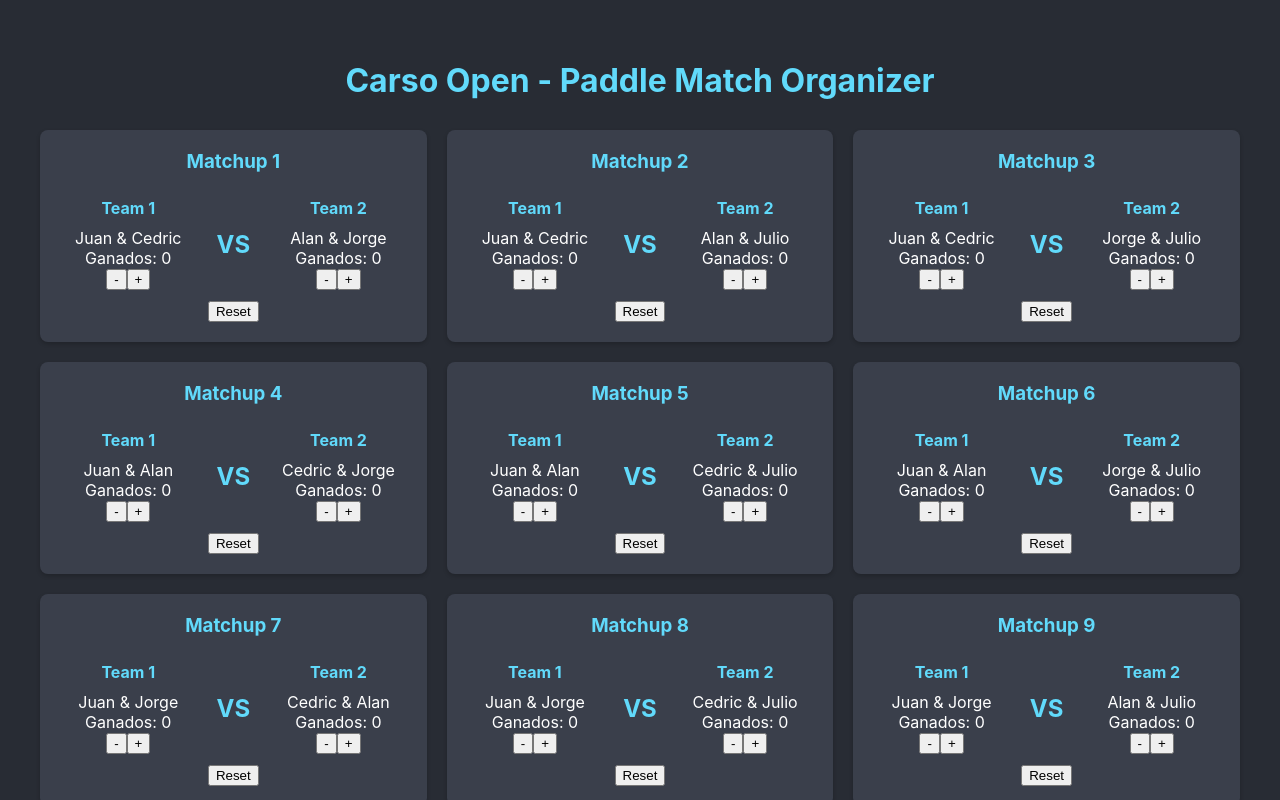
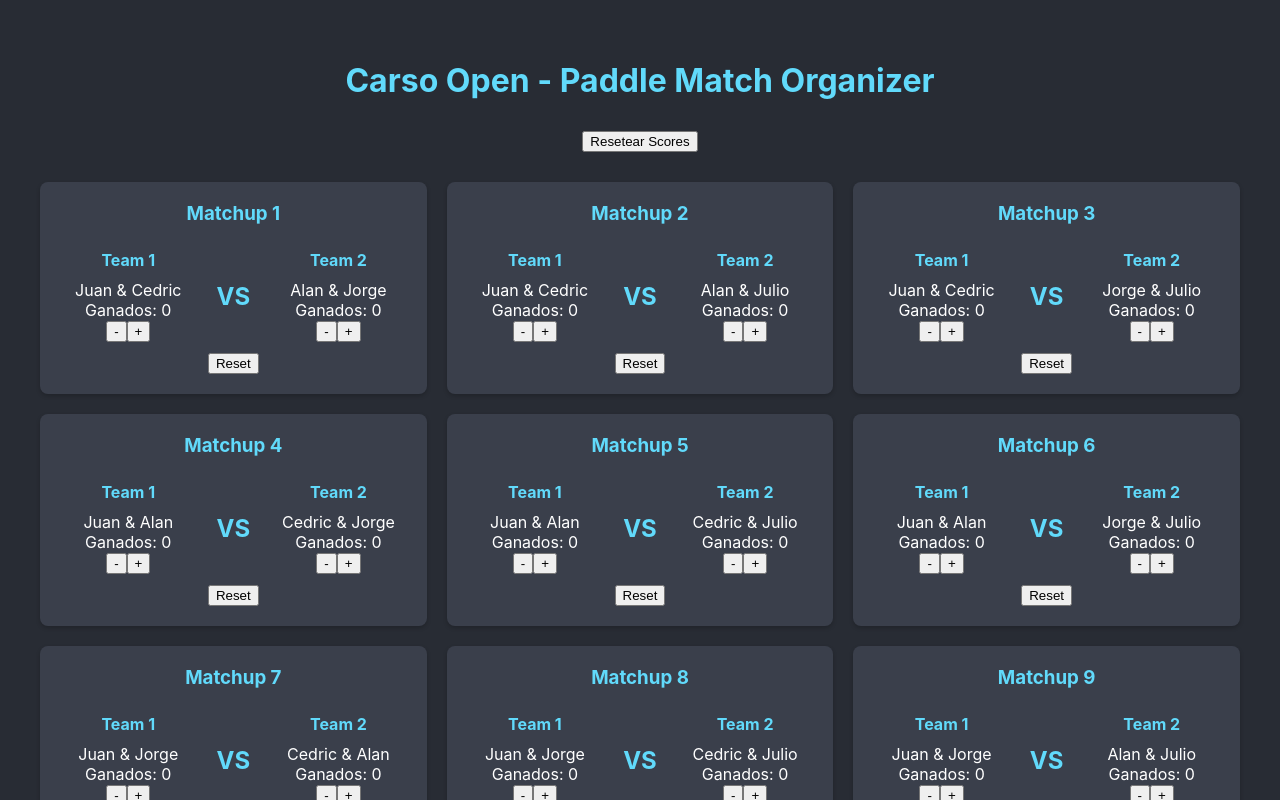
Before and after one commit to juanmjacobs/carso-open, a React (Create React App) app: page / in a window 1280 px wide. Shown: the top 800 px of the page. Built offline with nearby package versions, Linux system fonts and the light colour scheme.

Commit message:
reset localstorage

```diff
--- a/src/App.tsx
+++ b/src/App.tsx
@@ -61,6 +61,26 @@ function App() {
     <div className="App">
       <header className="App-header">
         <h1>Carso Open - Paddle Match Organizer</h1>
+        <button
+          className="reset-all-scores-button"
+          onClick={() => {
+            if (
+              window.confirm(
+                "¿Estás seguro que quieres borrar todos los scores guardados?"
+              )
+            ) {
+              // Clear all matchup scores from localStorage
+              for (let i = 0; i < matchups.length; i++) {
+                localStorage.removeItem(`matchup-${i}-scores`);
+              }
+              // Force a re-render of all matchups
+              setMatchups([...matchups]);
+              window.location.reload();
+            }
+          }}
+        >
+          Resetear Scores
+        </button>
 
         <div className="matchups-container">
           {matchups.map((matchup, index) => (
```
